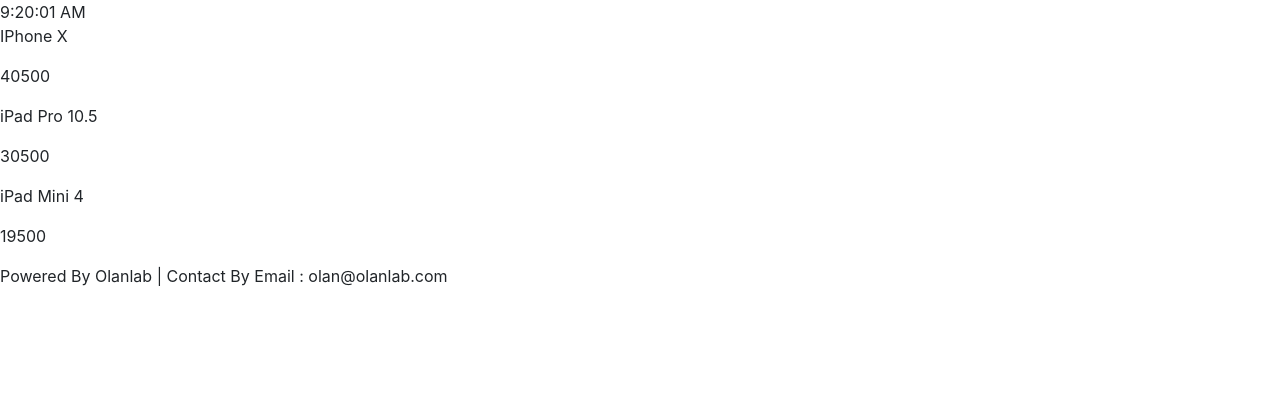
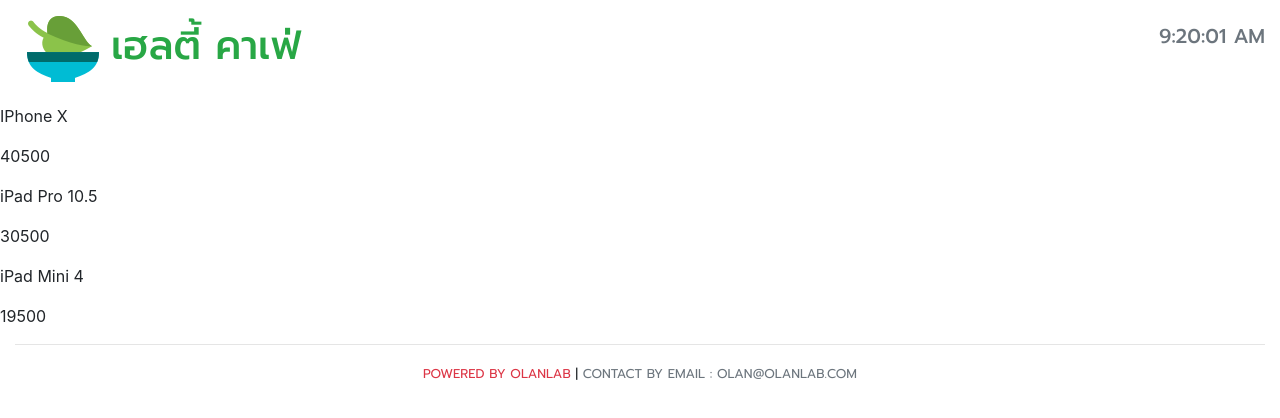
Before and after one commit to olanlab/react-web-development, a React (Create React App) app in the folder client2/: page / in a window 1280 px wide. Shown: the top 418 px of the page. Built offline with nearby package versions, Linux system fonts and the light colour scheme.

Commit message:
35.className

```diff
--- a/client2/src/components/Footer.js
+++ b/client2/src/components/Footer.js
@@ -3,8 +3,14 @@
 const Footer = (props) => {
   const { company, email } = props;
   return (
-    <div>
-      Powered By {company} | Contact By Email : {email}
+    <div className="container-fluid">
+      <hr />
+      <div className="text-center title text-uppercase ">
+        <small>
+          <span className="text-danger">Powered By {company} </span>|
+          <span className="text-muted"> Contact By Email : {email}</span>
+        </small>
+      </div>
     </div>
   );
 };
--- a/client2/src/components/Header.js
+++ b/client2/src/components/Header.js
@@ -5,27 +5,42 @@
     super(props);
     this.state = { date: new Date() };
 
-    console.log('constructor')
+    console.log("constructor");
   }
 
-  componentDidMount(){
+  componentDidMount() {
     // console.log('componentDidMount')
     this.timerID = setInterval(() => this.tick(), 1000);
   }
-  componentDidUpdate(){
+  componentDidUpdate() {
     // console.log('componentDidUpdate')
-
   }
-  componentWillUnmount(){
+  componentWillUnmount() {
     // console.log('componentWillUnmount')
     clearInterval(this.timerID);
   }
 
   tick() {
-    this.setState({ date: new Date() });  //เมือมีการเรียก setState จะไปเรียก render ต่อ
+    this.setState({ date: new Date() }); //เมือมีการเรียก setState จะไปเรียก render ต่อ
   }
   render() {
-    return <div>{this.state.date.toLocaleTimeString()} </div>;
+    return (
+      <div className="container-fluid">
+        <div className="row">
+          <div className="col-md-8 text-left">
+            <h1 className="text-success">
+              <img src="/images/logo/logo.png" alt="" />
+              เฮลตี้ คาเฟ่
+            </h1>
+          </div>
+          <div className="col-md-4 text-right">
+            <h5 className="text-muted mt-4">
+              {this.state.date.toLocaleTimeString()}
+            </h5>
+          </div>
+        </div>
+      </div>
+    );
   }
 }
 
```
